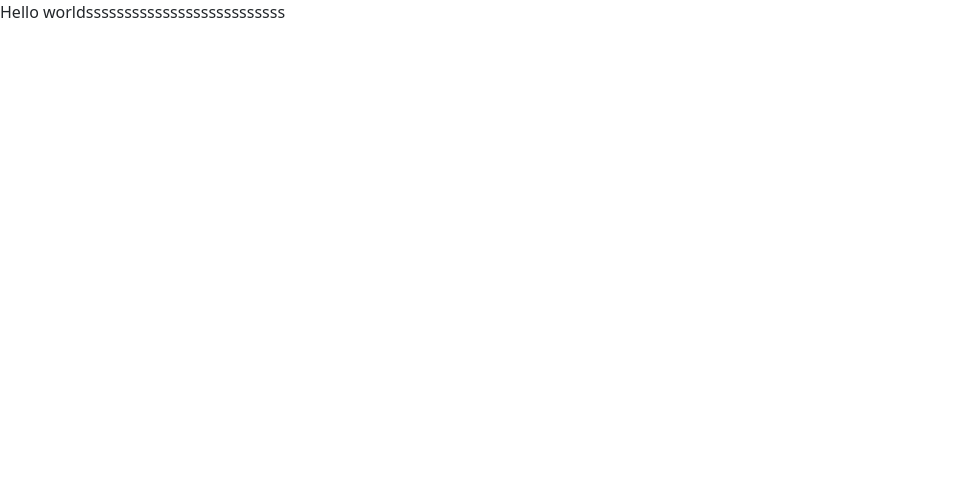
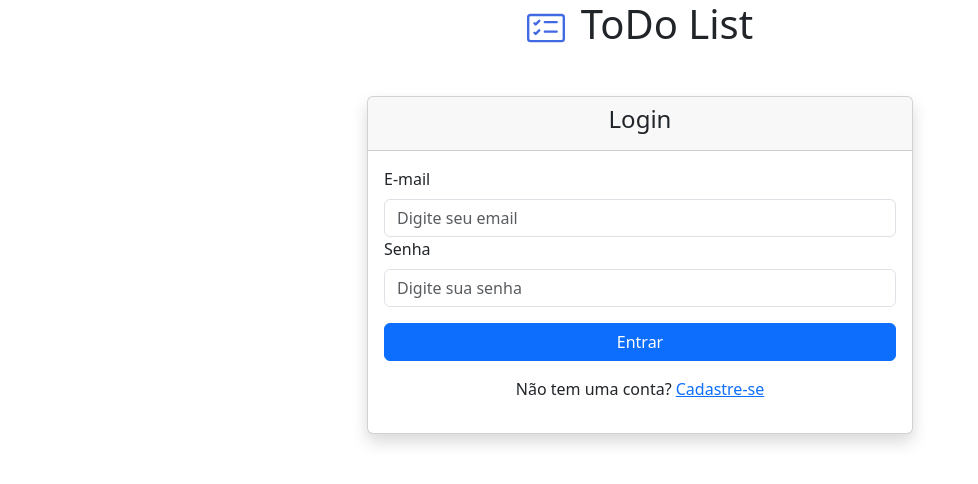
Before and after one commit to vkstheone/todolist, a React (Create React App) app: page / in a window 1280 px wide. Shown: the top 484 px of the page, without its empty margins (0-978 px from the left). Built offline with nearby package versions, Linux system fonts and the light colour scheme.

Commit message:
pagina de login

```diff
--- a/package.json
+++ b/package.json
@@ -11,6 +11,7 @@
     "firebase": "^11.9.1",
     "react": "^19.1.0",
     "react-bootstrap": "^2.10.10",
+    "react-bootstrap-icons": "^1.11.6",
     "react-dom": "^19.1.0",
     "react-router-dom": "^7.6.2",
     "react-scripts": "5.0.1",
--- a/src/App.js
+++ b/src/App.js
@@ -5,9 +5,9 @@ import RouteApp from './router';
 
 function App() {
   return (
-  <RouteApp >
+        <RouteApp >
 
-  </RouteApp>
+        </RouteApp>
   );
 }
 
--- a/src/pages/home/index.js
+++ b/src/pages/home/index.js
@@ -1,11 +1,62 @@
 import 'bootstrap/dist/css/bootstrap.min.css'
-//import React, {useState, useEffect, useMemo, useCallback} from 'react';
+import * as Icon from 'react-bootstrap-icons'
+import React, {useState, useEffect, useMemo, useCallback} from 'react';
+import { Link } from 'react-router-dom';
 
 
 function Home() {
+    const [email, setEmail ] = useState('')
+    const [password, setPassword ] = useState('')
+
+    function hadlleLogin(e){
+        e.preventDefault()
+
+        if(email !=='' && password !==''){
+            alert('Login com sucesso')
+        }else{
+            alert('Prencha todos os campos')
+        }
+    }
+
+
   return (
-    <div>
-        Hello worldssssssssssssssssssssssssss
+    <div className='container mt-t'   >
+        <div className='row justify-content-center'>
+            <div className='col-md-6'>
+                <h1 className='text-center'>
+                    <Icon.CardChecklist className='me-3' color='royalblue' size='38'/>
+                    ToDo List
+                </h1>
+                <div className='card shadow mt-5'>
+                    <div className='card-header text-center'>
+                        <h4>Login</h4>
+                    </div>
+                    <div className='card-body'>
+                        <form onSubmit={hadlleLogin}>
+                            <div className='mb3'>
+                                <label className='form-label'>E-mail</label>
+                                <input type='email' className='form-control' placeholder='Digite seu email'
+                                value={email} onChange={(e) =>{setEmail(e.target.value)}}/>
+                            </div>
+                              <div className='mb3'>
+                                <label className='form-label'>Senha</label>
+                                <input type='password' className='form-control' placeholder='Digite sua senha'
+                                value={password} onChange={(e) =>{setPassword(e.target.value)}}/>
+                            </div>
+                            <button className='btn btn-primary w-100 mt-3'>Entrar</button>
+                            <p className='text-center mt-3'> {'Não tem uma conta? '}
+                                <Link to="/register">
+                                    Cadastre-se
+                                </Link>
+                            </p>
+                        </form>
+                    </div>
+
+                </div>
+
+            </div>
+
+        </div>
 
     </div>
  );
```
Also changed, not shown: 1 other file (tests, documents, lock files or other folders).
